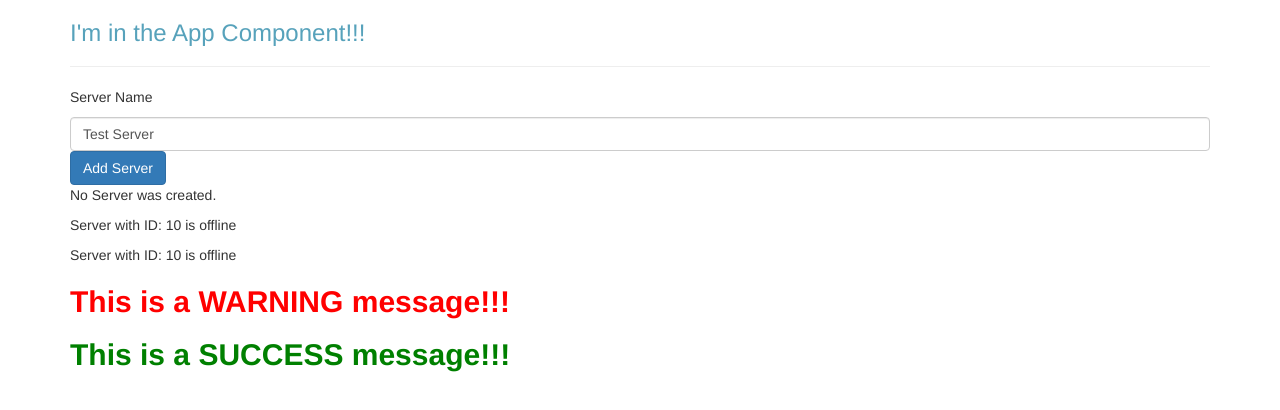
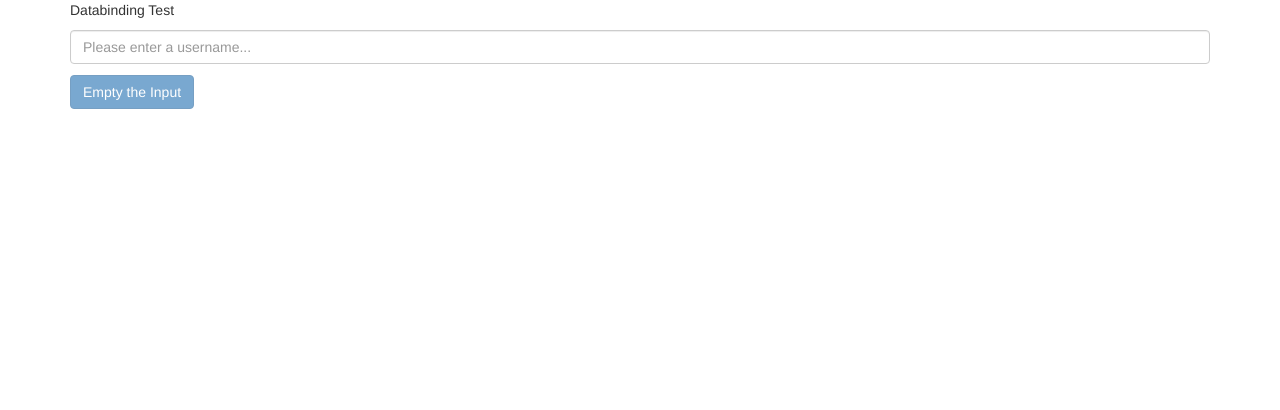
Before and after one commit to caylemh/udemy-angular, an Angular app: page / in a window 1280 px wide. Shown: the top 410 px of the page. Built offline with nearby package versions, Linux system fonts and the light colour scheme.

Commit message:
Completed the Databinding Test

```diff
--- a/src/app/app.component.html
+++ b/src/app/app.component.html
@@ -1,11 +1,13 @@
 <div class="container">
     <div class="row">
         <div class="col-xs-12">
-            <h3>I'm in the App Component!!!</h3>
+            <!-- <h3>I'm in the App Component!!!</h3>
             <hr>
             <app-servers></app-servers>
             <app-warning-alert>Loading</app-warning-alert>
-            <app-success-alert>Loading</app-success-alert>
+            <app-success-alert>Loading</app-success-alert> -->
+
+            <app-databinding-test></app-databinding-test>
 
         </div>
     </div>
--- a/src/app/app.module.ts
+++ b/src/app/app.module.ts
@@ -7,6 +7,7 @@ import { ServerComponent } from './server/server.component';
 import { ServersComponent } from './servers/servers.component';
 import { WarningAlertComponent } from './warning-alert/warning-alert.component';
 import { SuccessAlertComponent } from './success-alert/success-alert.component';
+import { DatabindingTestComponent } from './databinding-test/databinding-test.component';
 
 @NgModule({
   declarations: [
@@ -15,6 +16,7 @@ import { SuccessAlertComponent } from './success-alert/success-alert.component';
     ServersComponent,
     WarningAlertComponent,
     SuccessAlertComponent,
+    DatabindingTestComponent,
   ],
   imports: [
     BrowserModule,
--- /dev/null
+++ b/src/app/databinding-test/databinding-test.component.html
@@ -0,0 +1,15 @@
+<p>Databinding Test</p>
+<input
+    type="text"
+    class="form-control"
+    placeholder="Please enter a username..."
+    [(ngModel)] = "username"
+/>
+<p class="col-xs-12">{{ username }}</p>
+<button
+    class="btn btn-primary"
+    [disabled] = "onChangeUsername()"
+    (click) = "usernameClear()"
+    >
+    Empty the Input
+</button>
--- /dev/null
+++ b/src/app/databinding-test/databinding-test.component.ts
@@ -0,0 +1,31 @@
+import { Component, OnInit } from '@angular/core';
+
+@Component({
+  selector: 'app-databinding-test',
+  templateUrl: './databinding-test.component.html',
+  styleUrls: ['./databinding-test.component.css']
+})
+export class DatabindingTestComponent implements OnInit {
+  username = "";
+  // allowClear = false;
+
+  constructor() {
+     this.onChangeUsername;
+  }
+
+  ngOnInit(): void {
+  }
+
+  onChangeUsername() {
+    if(this.username === "") {
+      return true;
+    } else {
+      return false;
+    }
+  }
+
+  usernameClear() {
+    this.username = "";
+  }
+
+}
--- a/src/app/servers/servers.component.html
+++ b/src/app/servers/servers.component.html
@@ -4,7 +4,7 @@
 <input type="text"
     class= 'form-control'
     [(ngModel)] = 'serverName'>
-<!-- <p class='col-xs-12'>{{ serverName }}</p> -->
+<p class='col-xs-12'>{{ serverName }}</p>
 <button
     class='btn btn-primary'
     [disabled]='!allowNewServer'
@@ -12,4 +12,3 @@
 >Add Server</button>
 <p>{{ serverCreationStatus }}</p>
 <app-server></app-server>
-<app-server></app-server>
```
Also changed, not shown: src/app/databinding-test/databinding-test.component.css (added), 1 other file (tests, documents, lock files or other folders).
